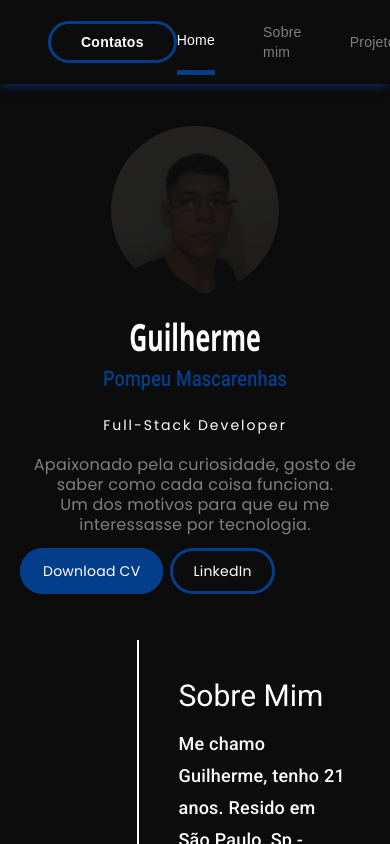
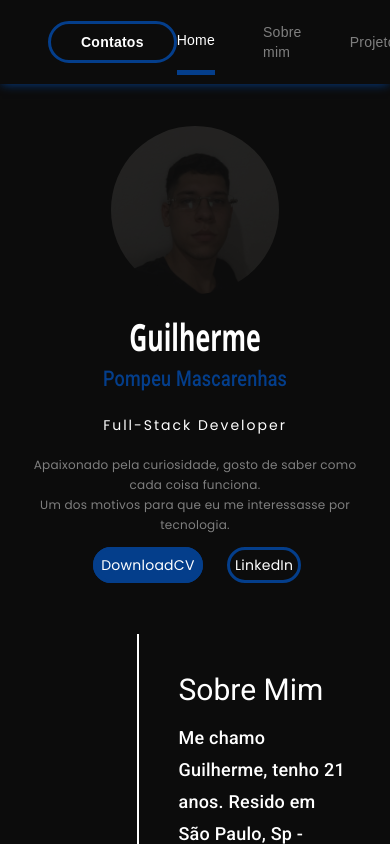
Before and after one commit to GMPompeu/Gm-Pompeu-portifolio, an Angular app: page / in a window 390 px wide. Shown: the top 844 px of the page. Built offline with nearby package versions, Linux system fonts and the light colour scheme.

Commit message:
Responsive

```diff
--- a/src/app/modules/portifolio/components/gmpompeu/gmpompeu.component.html
+++ b/src/app/modules/portifolio/components/gmpompeu/gmpompeu.component.html
@@ -14,7 +14,7 @@
       <ul>
         <li>
           <a class="cv" href="assets/pdf/GuilhermeCv.pdf" target="_blank"
-            >Download CV</a
+            >DownloadCV</a
           >
         </li>
         <li>
--- a/src/app/modules/portifolio/components/gmpompeu/gmpompeu.component.scss
+++ b/src/app/modules/portifolio/components/gmpompeu/gmpompeu.component.scss
@@ -88,6 +88,15 @@
     }
     padding: 20px;
     .content-resume {
+      .actions{
+        display: flex;
+        align-items: center;
+        justify-content: center;
+        a{
+          padding: 5px;
+          margin: 0 10px 0 10px;
+        }
+      }
       h1 {
         font-size: 25px;
         margin: 10% 0 3% 0;
@@ -99,6 +108,9 @@
         font-size: 14px;
         letter-spacing: 2px;
       }
+      p{
+        font-size: 12px;
+      }
     }
   }
 }
```
